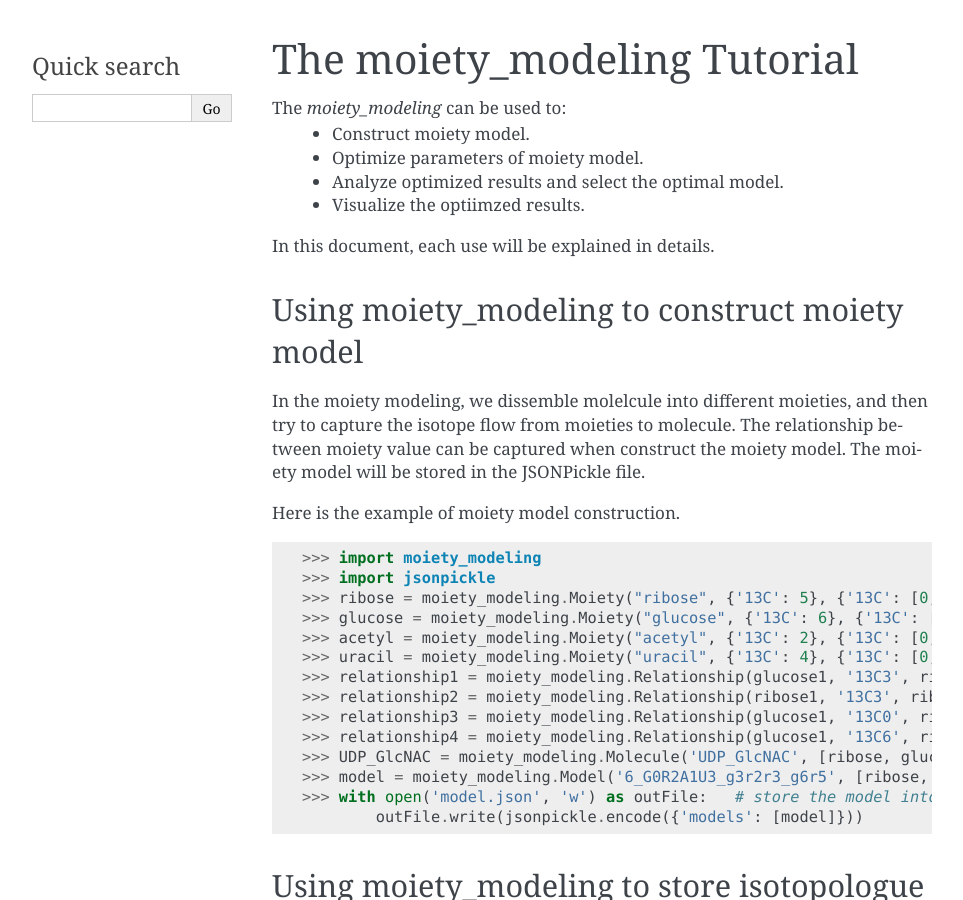
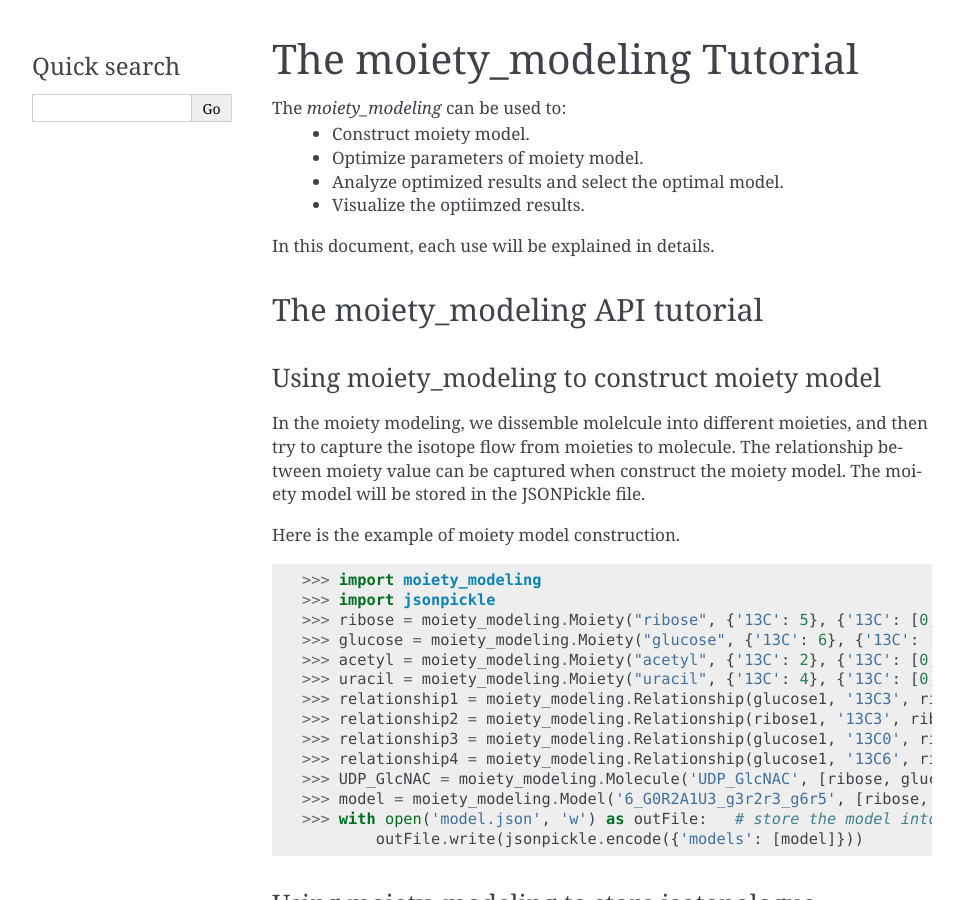
Before and after one commit to MoseleyBioinformaticsLab/SIRM.moietyModeling2, a Sphinx documentation site: the page built from doc/tutorial.rst, in a window 1280 px wide and 900 px high. Shown: the whole window, without its empty margins (148-1111 px from the left). Built offline with Sphinx 7.4.7, drawn with Linux system fonts in a browser that asks for light colours; some of the changed text lies outside the part shown.

Commit message:
Updated test result files

```diff
--- a/doc/tutorial.rst
+++ b/doc/tutorial.rst
@@ -9,8 +9,11 @@ The `moiety_modeling` can be used to:
 
 In this document, each use will be explained in details.
 
+The moiety_modeling API tutorial
+~~~~~~~~~~~~~~~~~~~~~~~~~~~~~~~~
+
 Using moiety_modeling to construct moiety model
-~~~~~~~~~~~~~~~~~~~~~~~~~~~~~~~~~~~~~~~~~~~~~~~
+-----------------------------------------------
 
 In the moiety modeling, we dissemble molelcule into different moieties, and then try to capture the isotope flow from moieties to molecule. The relationship between moiety value can be captured when construct the moiety model. The moiety model will be stored in the JSONPickle file.
 
@@ -34,7 +37,7 @@ Here is the example of moiety model construction.
             outFile.write(jsonpickle.encode({'models': [model]}))
 
 Using moiety_modeling to store isotopologue dataset
-~~~~~~~~~~~~~~~~~~~~~~~~~~~~~~~~~~~~~~~~~~~~~~~~~~~
+---------------------------------------------------
 
 The Dataset class in the 'moiety_modeling' package organizes a single mass spectroscopy isotopologue profile dataset into a dictionary-based data structure.
 
@@ -86,7 +89,7 @@ Here is the example of dataset construction.
             outFile.write(jsonpickle.encode({'datasets': [dataset1, dataset2]}))
 
 Setting optimization parameters
-~~~~~~~~~~~~~~~~~~~~~~~~~~~~~~~
+-------------------------------
 
 The optimization parameters are stored in the JSONPickle file. 4 optimization methods, SAGA and 3 scipy optimization methods ('TNC', 'SLSQP', 'L_BFGS_B'), are available in the package. When use SAGA optimization method, optimization parameters for SAGA should be specified. The parameters for scipy optimization methods can also be modified. Please refer the correponding API for detailed information.
 
@@ -102,8 +105,11 @@ Here is the example of optimization parameters construction.
     >>> with open('optimizationSetting.json', 'w') as outFile:
             outFile.write(jsonpickle.encode({'optimizations': setting}))
 
+The moiety_modeling CLI tutorial
+~~~~~~~~~~~~~~~~~~~~~~~~~~~~~~~~
+
 Using moiety_modeling to optimize parameters of moiety model
-~~~~~~~~~~~~~~~~~~~~~~~~~~~~~~~~~~~~~~~~~~~~~~~~~~~~~~~~~~~~
+------------------------------------------------------------
 
 To conduct the optimization, moiety model, datasets, and optimization settings should be provided. Please use the -h for more information of the option parameters.
 
@@ -112,7 +118,7 @@ To conduct the optimization, moiety model, datasets, and optimization settings s
     python3 -m moiety_modeling modeling --models=<model_jsonfile> --datasets=<dataset_jsonfile> --optimizations=<optimizationSetting_json> --repetition=100 --split --multiprocess --energyFunction=logDifference
 
 Using moiety_modeling to analyze optimized results and select the optimal model
-~~~~~~~~~~~~~~~~~~~~~~~~~~~~~~~~~~~~~~~~~~~~~~~~~~~~~~~~~~~~~~~~~~~~~~~~~~~~~~~
+-------------------------------------------------------------------------------
 
 The `moiety_modeling` package provides facilities to analyze the optimized results, select the optimal model, and compare the selection results under different optimization settings. Please refer to API for detailed information of option parameters.
 
@@ -124,7 +130,7 @@ The `moiety_modeling` package provides facilities to analyze the optimized resul
     python3 -m moiety_modeling analyze table <rankPaths_txtfile>   # To compare the selection results under different optimizaton settings.
 
 Using moiety_modeling to visualize the optimzed results
-~~~~~~~~~~~~~~~~~~~~~~~~~~~~~~~~~~~~~~~~~~~~~~~~~~~~~~~
+-------------------------------------------------------
 
 The 'moiety_modeling' package provides facilities to visualize the optimization results.
 
```
Also changed, not shown: 8 other files.
